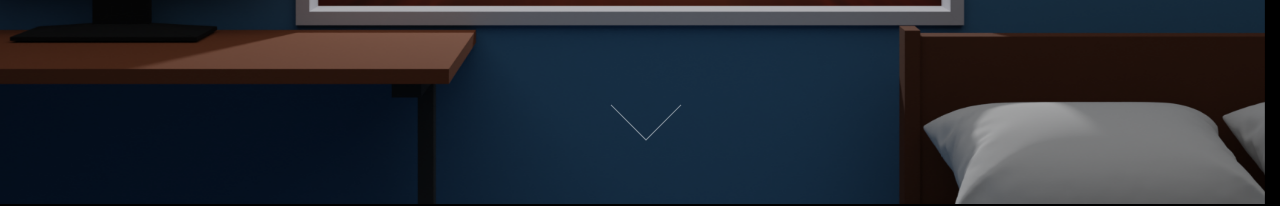
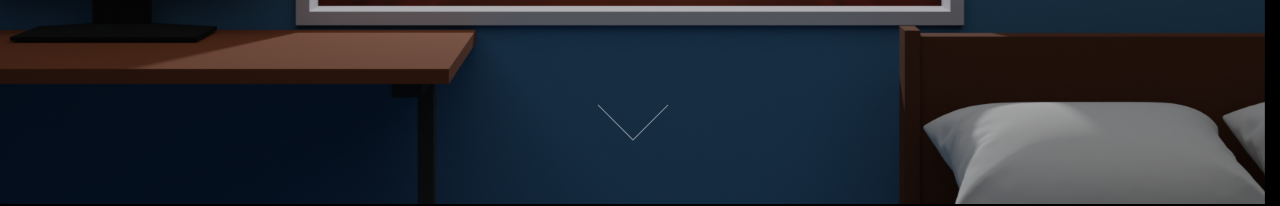
Before and after one commit to redmac135/personal-website, a SvelteKit app: page / in a window 1280 px wide. Shown: the part 596-802 px from the top of the page. Built offline with nearby package versions, Linux system fonts and the light colour scheme; a web font is replaced by a local one.

Commit message:
correct scroll icon positioning

```diff
--- a/src/routes/+page.svelte
+++ b/src/routes/+page.svelte
@@ -170,7 +170,7 @@
 		left: 50%;
 		width: 50px;
 		height: 50px;
-		margin-left: -12px;
+		margin-left: -25px;
 		border-left: 1px solid #fff;
 		border-bottom: 1px solid #fff;
 		-webkit-transform: rotate(-45deg);
```
